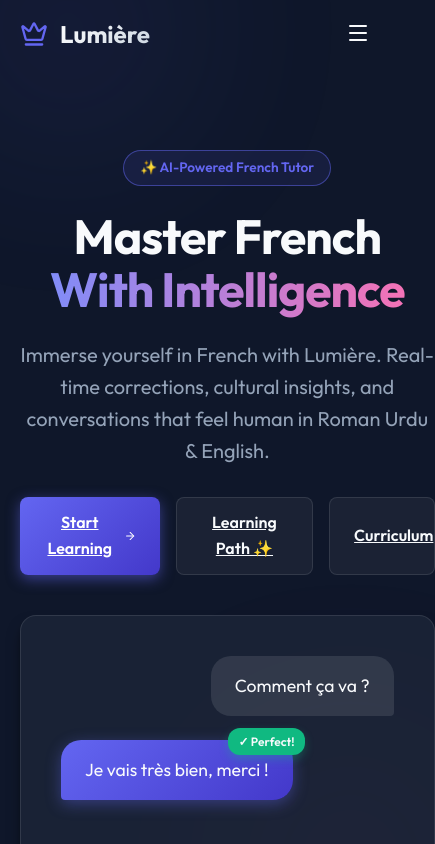
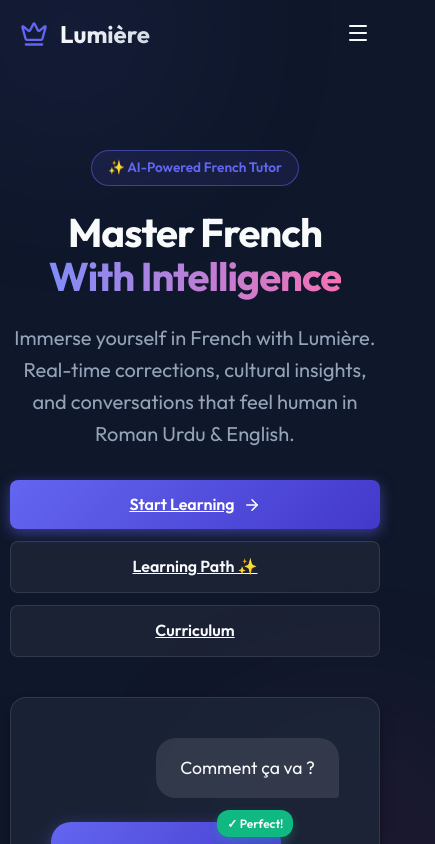
Before and after one commit to babar123123/french-learning-app, a React (Vite) app: page / in a window 390 px wide. Shown: the top 844 px of the page, 435 px wide, since content can reach past the window. Built offline with nearby package versions, Linux system fonts and the light colour scheme.

Commit message:
Update Home.css

```diff
--- a/src/pages/Home.css
+++ b/src/pages/Home.css
@@ -44,7 +44,8 @@
 
 .hero-actions {
     display: flex;
-    gap: 16px;
+    flex-wrap: wrap;
+    gap: 12px;
 }
 
 .visual-card {
@@ -381,3 +382,23 @@
         padding: 30px;
     }
 }
+
+@media (max-width: 480px) {
+    .hero-title {
+        font-size: 2.5rem;
+    }
+
+    .hero-actions {
+        flex-direction: column;
+        width: 100%;
+    }
+
+    .hero-actions .btn {
+        width: 100%;
+        justify-content: center;
+    }
+
+    .hero-container {
+        padding: 0 10px;
+    }
+}
```
